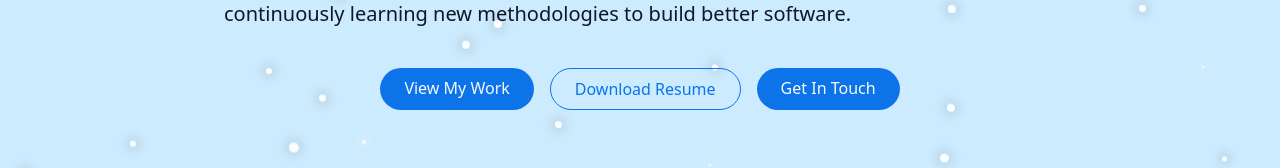
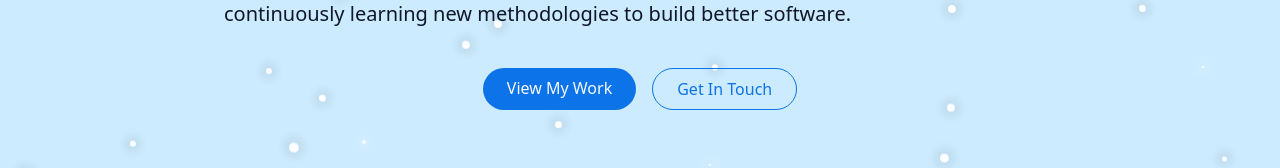
Before and after one commit to andyhplau/portfolio-andyhplau, a React (Vite) app: page / in a window 1280 px wide. Shown: the part 499-667 px from the top of the page. Built offline with nearby package versions, Linux system fonts and the light colour scheme; no server answers.

Commit message:
fix: removed unused download resume button

```diff
--- a/src/components/HeroSection.tsx
+++ b/src/components/HeroSection.tsx
@@ -40,12 +40,9 @@ export const HeroSection = () => {
               View My Work
             </a>
             <a
-              href=""
+              href="#contact"
               className="px-6 py-2 rounded-full border border-primary text-primary hover:bg-primary/10 transition-colors duration-300"
             >
-              Download Resume
-            </a>
-            <a href="#contact" className="cosmic-button">
               Get In Touch
             </a>
           </div>
```
